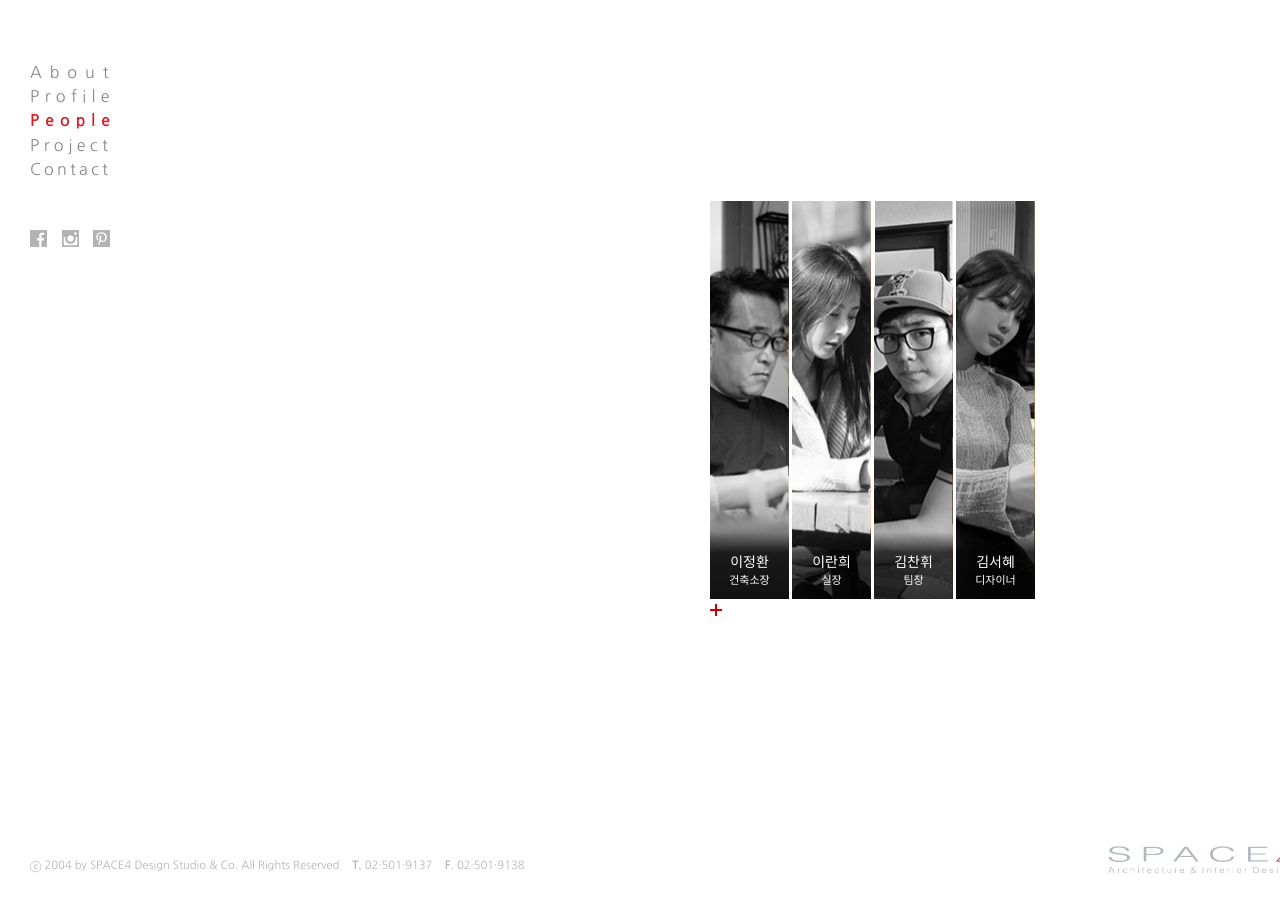
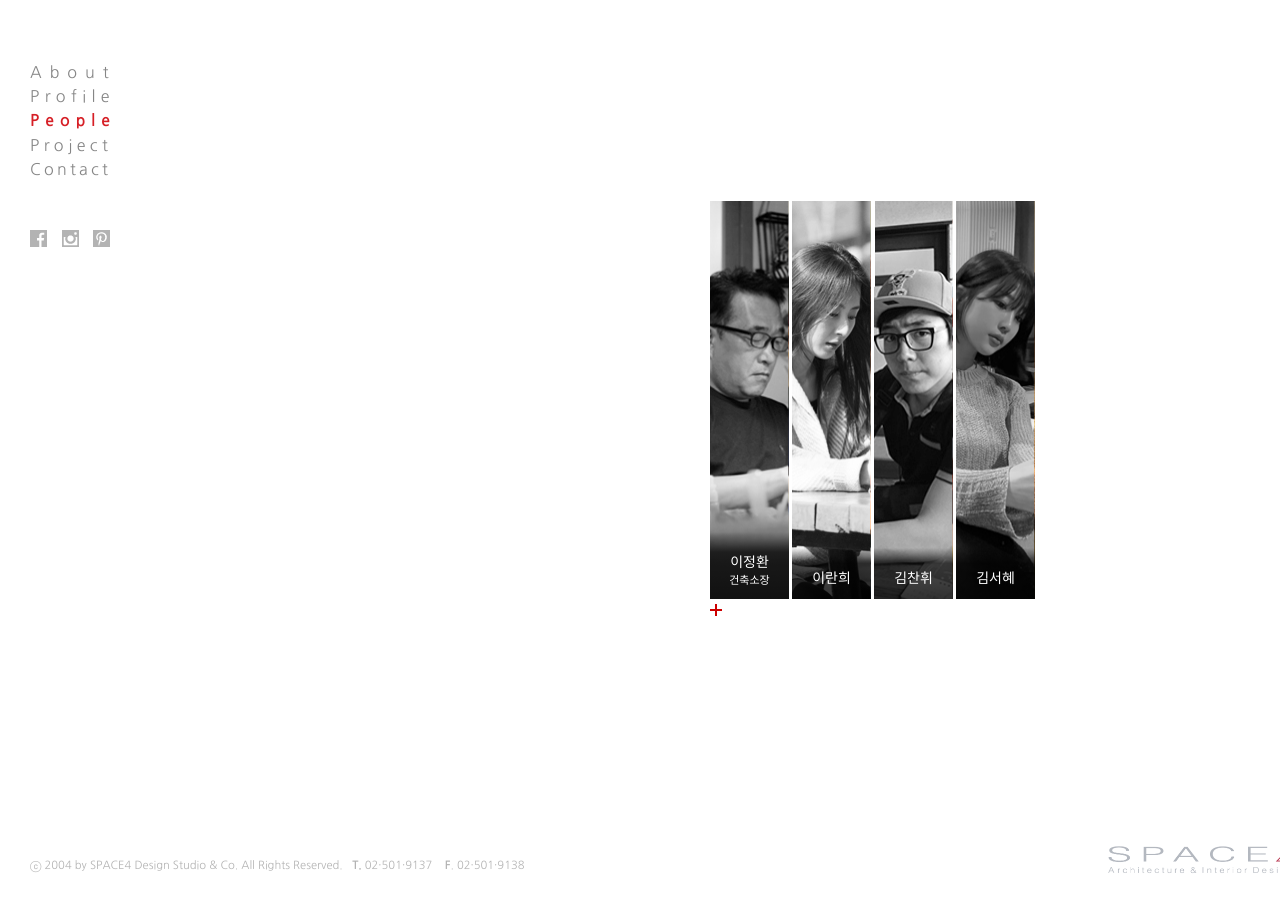
Before and after one commit to space4for/space4for.github.io, a Jekyll site: the page built from people.html, in a window 1280 px wide. Built offline with Jekyll 4.4.1, drawn with Linux system fonts in a browser that asks for light colours; nearby versions of some CDN libraries.

Commit message:
Update members.json

```diff
--- a/_data/members.json
+++ b/_data/members.json
@@ -10,21 +10,21 @@
 		{
 			"name" : "이란희",
 			"name-en" : "Lee,<br> Ran-Hee",
-			"title" : "실장",
+			"title" : "",
 			"image" : "assets/images/people/ranhee.jpg",
 			"bwimage" : "assets/images/people/ranhee_bw.jpg"
 		},
 		{
 			"name" : "김찬휘",
 			"name-en" : "Kim,<br> Chan-Hwi",
-			"title" : "팀장",
+			"title" : "",
 			"image" : "assets/images/people/chanhwi.jpg",
 			"bwimage" : "assets/images/people/chanhwi_bw.jpg"
 		},
 		{
 			"name" : "김서혜",
 			"name-en" : "Kim,<br> Seo-Hye",
-			"title" : "디자이너",
+			"title" : "",
 			"image" : "assets/images/people/seohye.jpg",
 			"bwimage" : "assets/images/people/seohye_bw.jpg"
 
```
